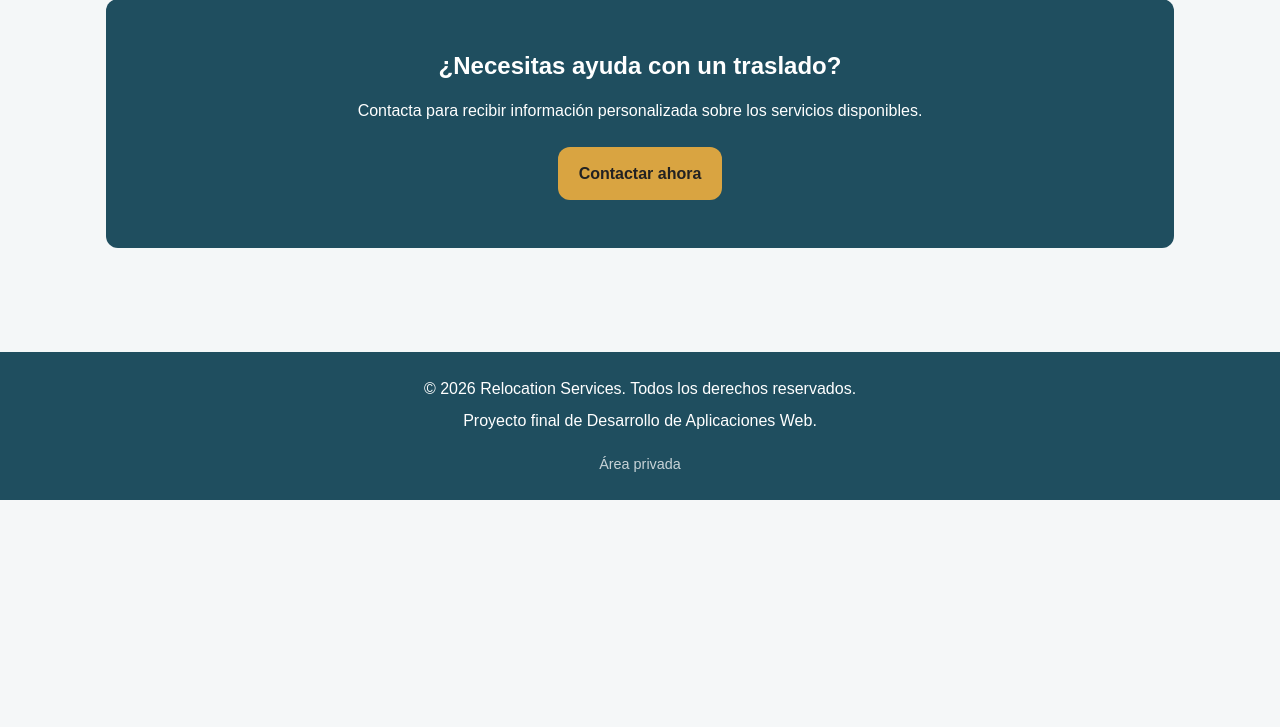
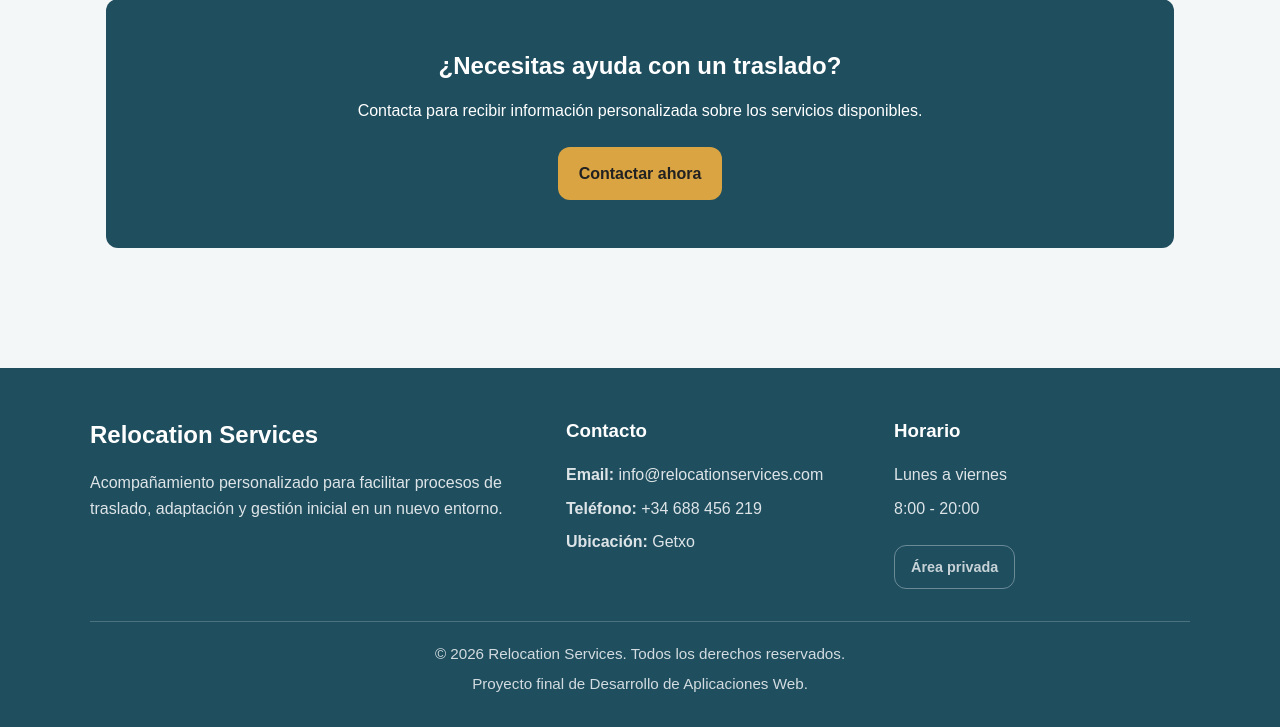
Before and after one commit to githacker2005/Proyectofinal, a PHP site: page / in a window 1280 px wide. Shown: the part 1644-2371 px from the top of the page. Before the commit the page ends 2144 px from the top, so only its background shows below. Run offline with PHP 8.4, Linux system fonts and the light colour scheme.

Commit message:
mejorar footer

```diff
--- a/css/style.css
+++ b/css/style.css
@@ -193,23 +193,6 @@ textarea {
     min-height: 120px;
     resize: vertical;
 }
-
-/* =========================
-   FOOTER
-========================= */
-
-footer {
-    background-color: var(--color-principal);
-    color: var(--color-blanco);
-    text-align: center;
-    padding: 1.5rem 1rem;
-    margin-top: 2rem;
-}
-
-footer p {
-    margin-bottom: 0.4rem;
-}
-
 /* =========================
    RESPONSIVE
 ========================= */
@@ -1237,3 +1220,82 @@ select {
     background-color: var(--color-principal);
     color: var(--color-blanco);
 }
+/* =========================
+   FOOTER PROFESIONAL
+========================= */
+
+.site-footer {
+    background-color: var(--color-principal);
+    color: var(--color-blanco);
+    margin-top: 3rem;
+    padding: 3rem 1rem 1.5rem;
+}
+
+.footer-container {
+    max-width: var(--ancho-maximo);
+    margin: 0 auto;
+    display: grid;
+    grid-template-columns: 1.5fr 1fr 1fr;
+    gap: 2rem;
+}
+
+.footer-brand h2,
+.footer-info h3 {
+    color: var(--color-blanco);
+    margin-bottom: 1rem;
+}
+
+.footer-brand p,
+.footer-info p {
+    color: rgba(255, 255, 255, 0.85);
+    margin-bottom: 0.5rem;
+}
+
+.footer-brand p {
+    max-width: 420px;
+}
+
+.footer-bottom {
+    max-width: var(--ancho-maximo);
+    margin: 2rem auto 0;
+    padding-top: 1.2rem;
+    border-top: 1px solid rgba(255, 255, 255, 0.2);
+    text-align: center;
+}
+
+.footer-bottom p {
+    color: rgba(255, 255, 255, 0.8);
+    margin-bottom: 0.4rem;
+    font-size: 0.95rem;
+}
+
+.admin-access-link {
+    display: inline-block;
+    margin-top: 1rem;
+    color: var(--color-blanco);
+    border: 1px solid rgba(255, 255, 255, 0.45);
+    padding: 0.6rem 1rem;
+    border-radius: var(--borde-redondeado);
+    text-decoration: none;
+    font-size: 0.9rem;
+    font-weight: bold;
+}
+
+.admin-access-link:hover {
+    background-color: var(--color-acento);
+    color: var(--color-texto);
+    border-color: var(--color-acento);
+}
+
+/* Responsive footer */
+
+@media (max-width: 800px) {
+    .footer-container {
+        grid-template-columns: 1fr;
+        gap: 1.5rem;
+    }
+
+    .site-footer {
+        padding: 2.5rem 1rem 1.3rem;
+    }
+}
--- a/includes/footer.php
+++ b/includes/footer.php
@@ -1,12 +1,37 @@
 </main>
 
-<footer>
-    <p>&copy; <?= date("Y") ?> Relocation Services. Todos los derechos reservados.</p>
-    <p>Proyecto final de Desarrollo de Aplicaciones Web.</p>
+<footer class="site-footer">
+    <div class="footer-container">
+        <div class="footer-brand">
+            <h2>Relocation Services</h2>
+            <p>
+                Acompañamiento personalizado para facilitar procesos de traslado,
+                adaptación y gestión inicial en un nuevo entorno.
+            </p>
+        </div>
 
-    <a href="admin/login.php" class="admin-access-link">
-        Área privada
-    </a>
+        <div class="footer-info">
+            <h3>Contacto</h3>
+            <p><strong>Email:</strong> info@relocationservices.com</p>
+            <p><strong>Teléfono:</strong> +34 688 456 219</p>
+            <p><strong>Ubicación:</strong> Getxo</p>
+        </div>
+
+        <div class="footer-info">
+            <h3>Horario</h3>
+            <p>Lunes a viernes</p>
+            <p>8:00 - 20:00</p>
+
+            <a href="admin/login.php" class="admin-access-link">
+                Área privada
+            </a>
+        </div>
+    </div>
+
+    <div class="footer-bottom">
+        <p>&copy; <?= date("Y") ?> Relocation Services. Todos los derechos reservados.</p>
+        <p>Proyecto final de Desarrollo de Aplicaciones Web.</p>
+    </div>
 </footer>
 
 <script src="js/script.js"></script>
```
